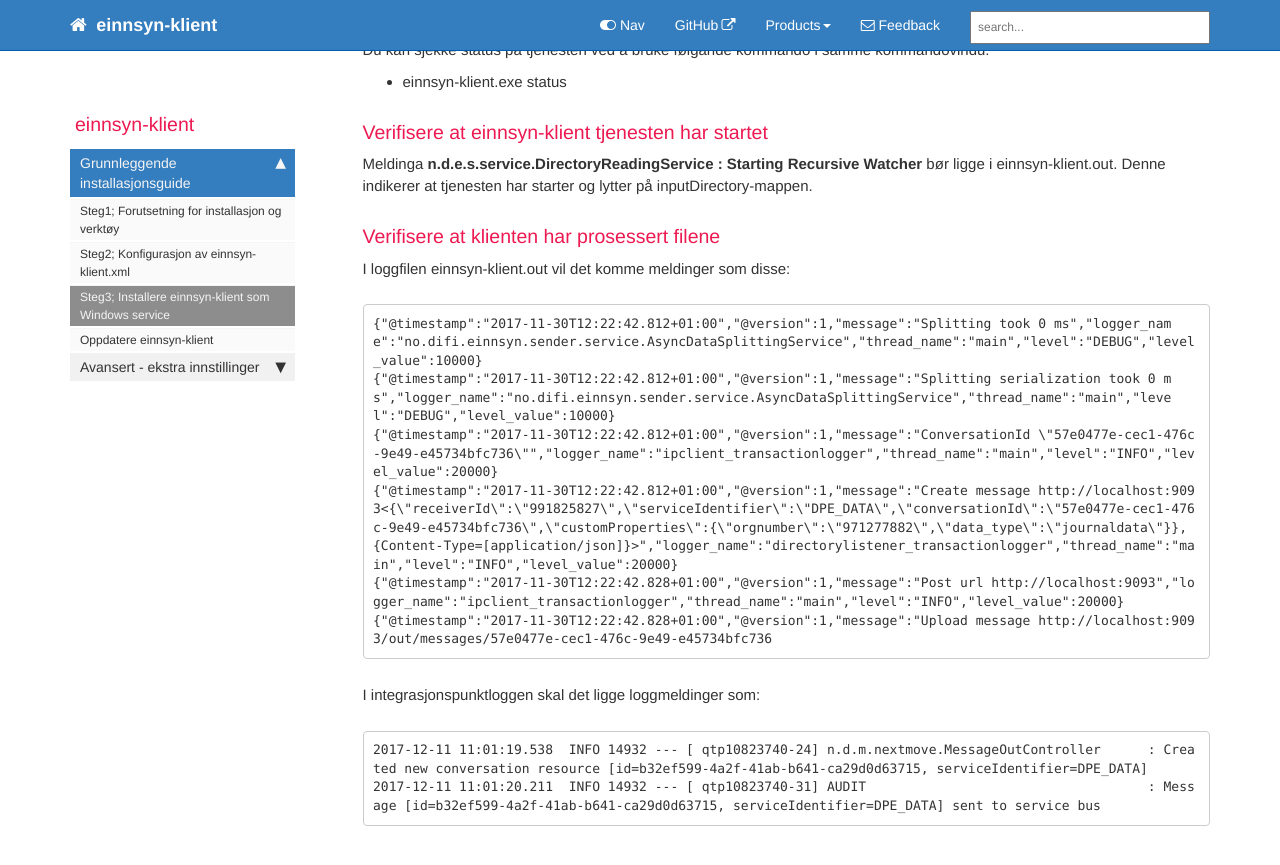
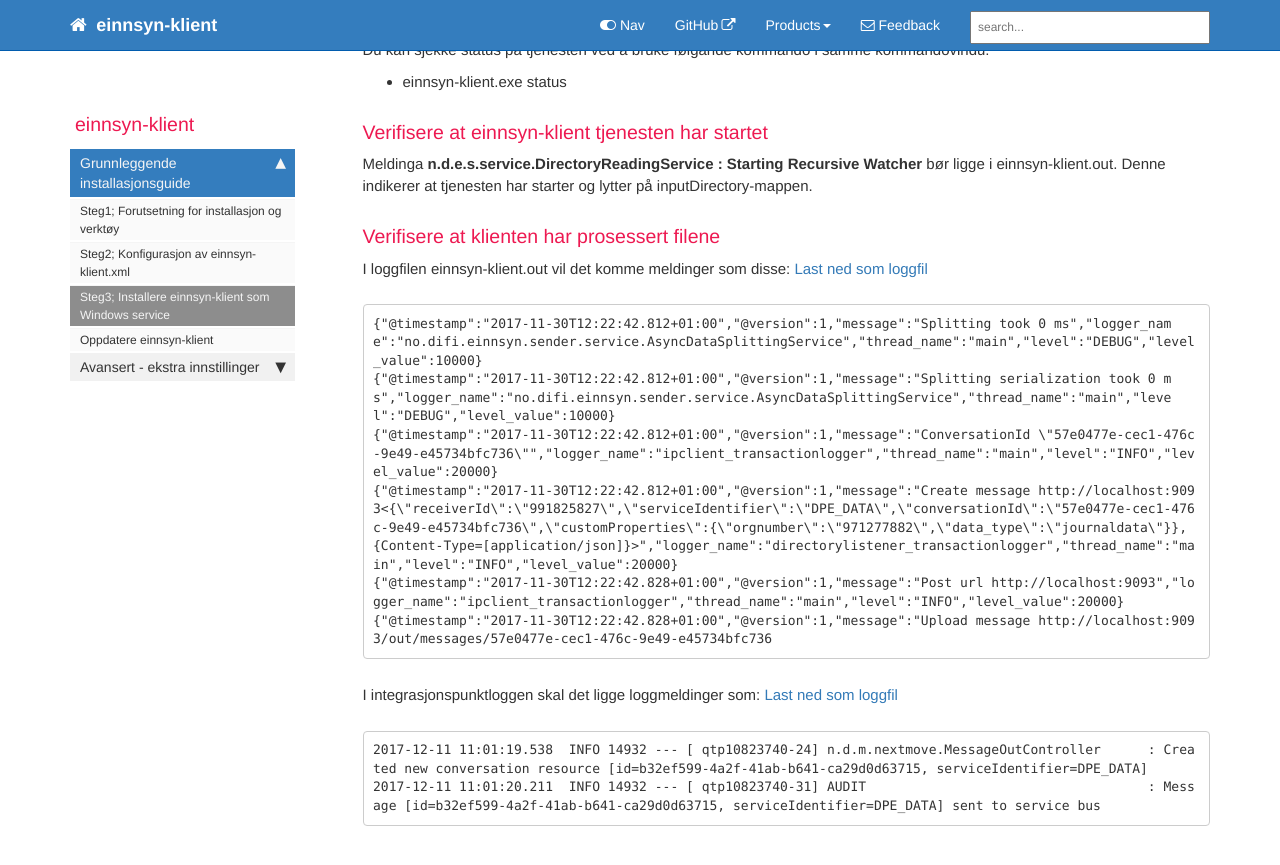
Before and after one commit to difi/einnsyn-klient, a Jekyll site: the page built from pages/install_tjeneste.md, in a window 1280 px wide and 900 px high, scrolled down 917 px. Shown: the top 865 px of the window. Built offline with Jekyll 4.4.1, drawn with Linux system fonts in a browser that asks for light colours; nearby versions of some CDN libraries; comment, search, counter and statistics services are not loaded.

Commit message:
Update install_tjeneste.md

````diff
--- a/pages/install_tjeneste.md
+++ b/pages/install_tjeneste.md
@@ -28,6 +28,7 @@ Meldinga **n.d.e.s.service.DirectoryReadingService : Starting Recursive Watcher*
 ### Verifisere at klienten har prosessert filene
 
 I loggfilen einnsyn-klient.out vil det komme meldinger som disse:
+[Last ned som loggfil](../resources/einnsyn_sending_eksempel.xml)
 
 ```
 {"@timestamp":"2017-11-30T12:22:42.812+01:00","@version":1,"message":"Splitting took 0 ms","logger_name":"no.difi.einnsyn.sender.service.AsyncDataSplittingService","thread_name":"main","level":"DEBUG","level_value":10000}
@@ -39,6 +40,7 @@ I loggfilen einnsyn-klient.out vil det komme meldinger som disse:
 ```
 
 I integrasjonspunktloggen skal det ligge loggmeldinger som:
+[Last ned som loggfil](ip_sending_eksempel.xml)
 
 ```
 2017-12-11 11:01:19.538  INFO 14932 --- [ qtp10823740-24] n.d.m.nextmove.MessageOutController      : Created new conversation resource [id=b32ef599-4a2f-41ab-b641-ca29d0d63715, serviceIdentifier=DPE_DATA]
````
